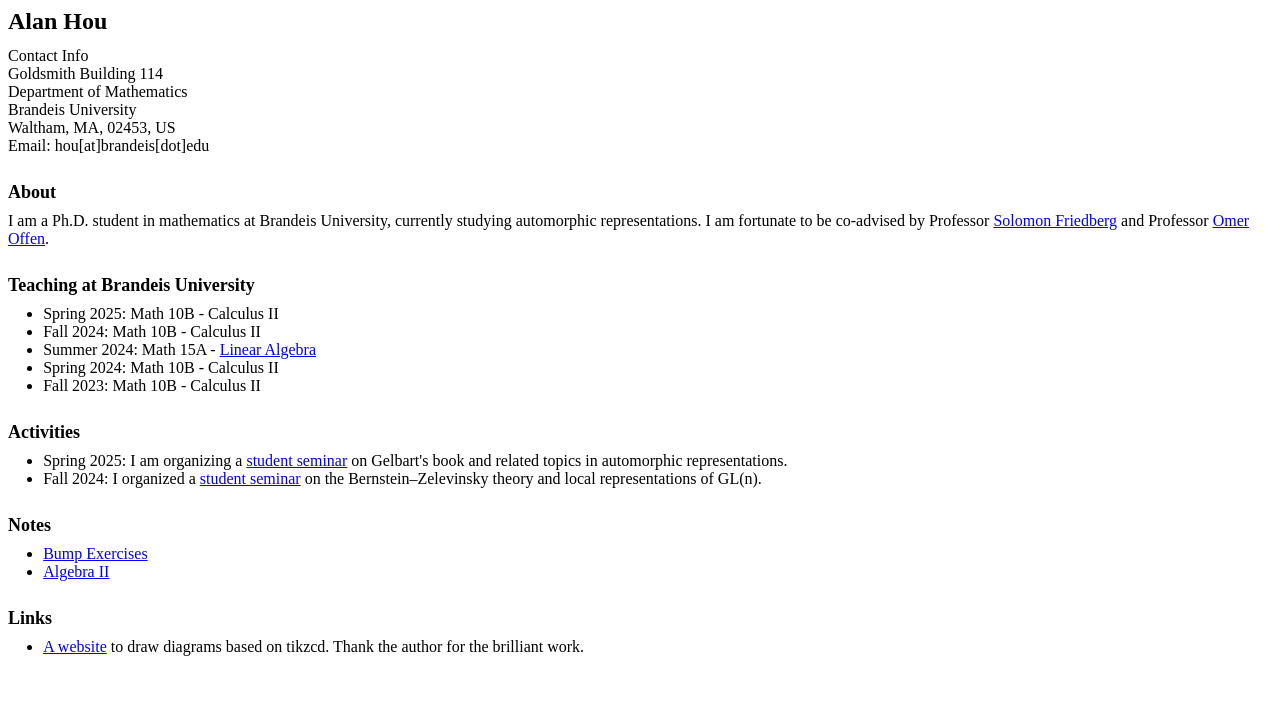
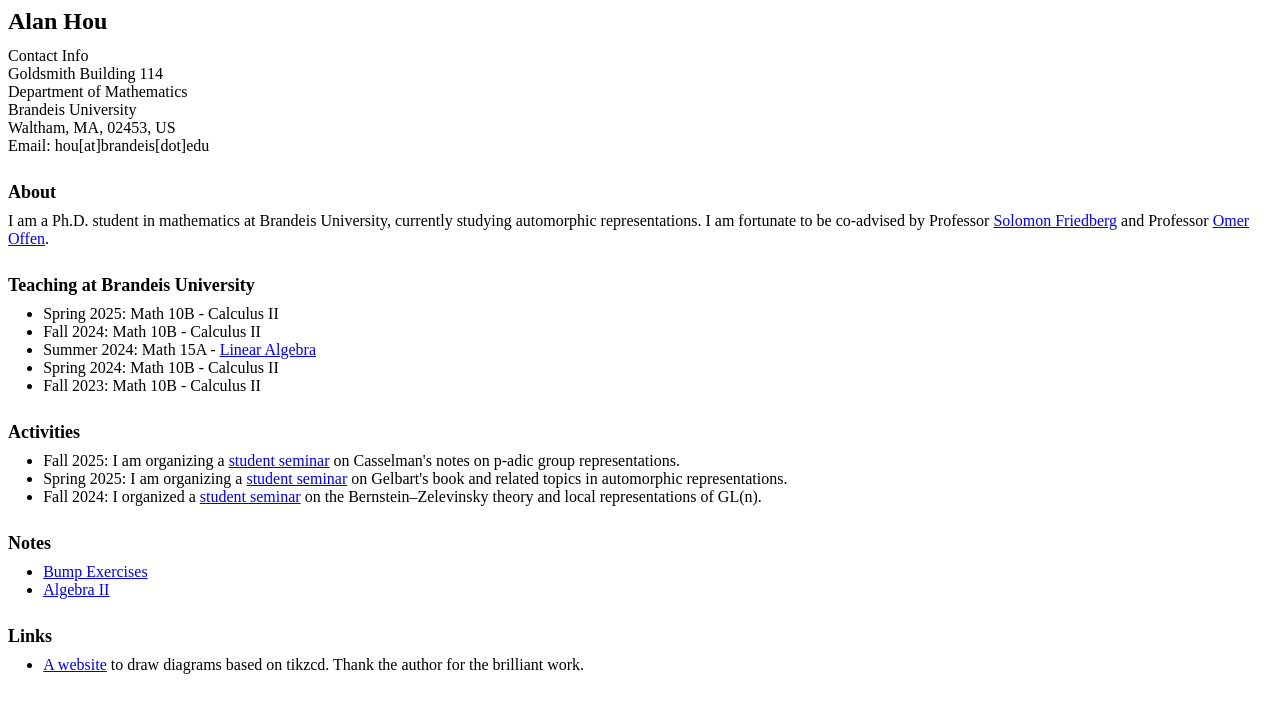
Before and after one commit to axhou/axhou.github.io, a Jekyll site: the page index.html, which Jekyll copies as it is, in a window 1280 px wide. Shown: the top 713 px of the page. Built offline with Jekyll 4.4.1, drawn with Linux system fonts in a browser that asks for light colours.

Commit message:
Update index.html

```diff
--- a/index.html
+++ b/index.html
@@ -81,6 +81,10 @@
 
 <h2>Activities</h2>
 <ul>
+    <li>
+    Fall 2025: I am organizing a
+    <a href="./25caspadic">student seminar</a> on Casselman's notes on p-adic group representations.
+  </li>
   <li>
     Spring 2025: I am organizing a
     <a href="./gel2025.html">student seminar</a> on Gelbart's book and related topics in automorphic representations.
```
